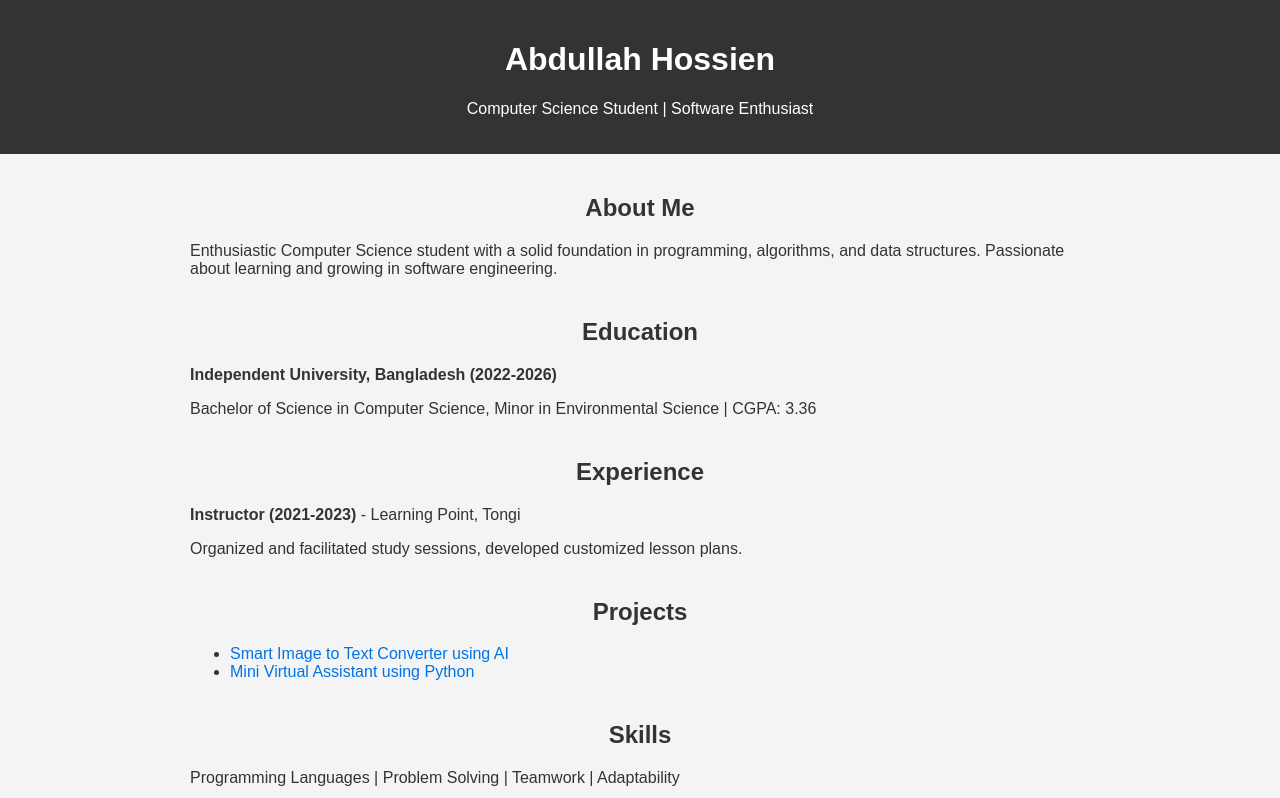
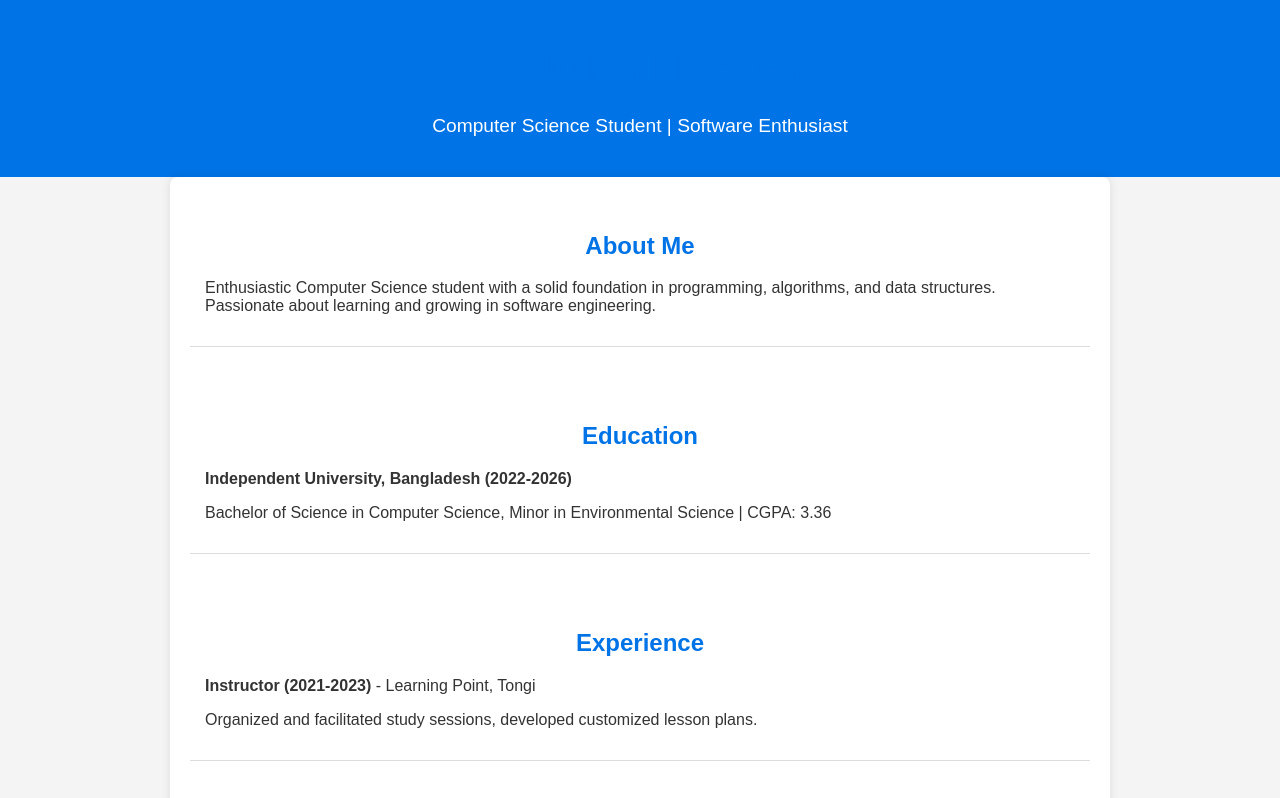
Before and after one commit to itzabd/Username.github.io, a plain HTML site: page index.html in a window 1280 px wide. Shown: the top 798 px of the page. Drawn offline with Linux system fonts and the light colour scheme.

Commit message:
Update index.html

```diff
--- a/index.html
+++ b/index.html
@@ -5,13 +5,15 @@
     <meta name="viewport" content="width=device-width, initial-scale=1.0">
     <title>Abdullah Hossien - Portfolio</title>
     <style>
-        body { font-family: Arial, sans-serif; margin: 0; padding: 0; background: #f4f4f4; color: #333; }
-        .container { width: 80%; margin: auto; padding: 20px; max-width: 900px; }
-        header { background: #333; color: #fff; padding: 20px 0; text-align: center; }
-        h1, h2 { text-align: center; }
-        .section { margin-bottom: 40px; }
-        a { color: #0073e6; text-decoration: none; }
+        body { font-family: 'Arial', sans-serif; margin: 0; padding: 0; background: #f4f4f4; color: #333; }
+        .container { width: 80%; margin: auto; padding: 20px; max-width: 900px; background: white; box-shadow: 0px 0px 10px rgba(0, 0, 0, 0.1); border-radius: 8px; }
+        header { background: #0073e6; color: #fff; padding: 20px 0; text-align: center; font-size: 1.2em; }
+        h1, h2 { text-align: center; color: #0073e6; }
+        .section { margin-bottom: 40px; padding: 15px; border-bottom: 1px solid #ddd; }
+        a { color: #0073e6; text-decoration: none; font-weight: bold; }
         a:hover { text-decoration: underline; }
+        ul { list-style-type: none; padding: 0; }
+        li { margin-bottom: 10px; }
     </style>
 </head>
 <body>
```
